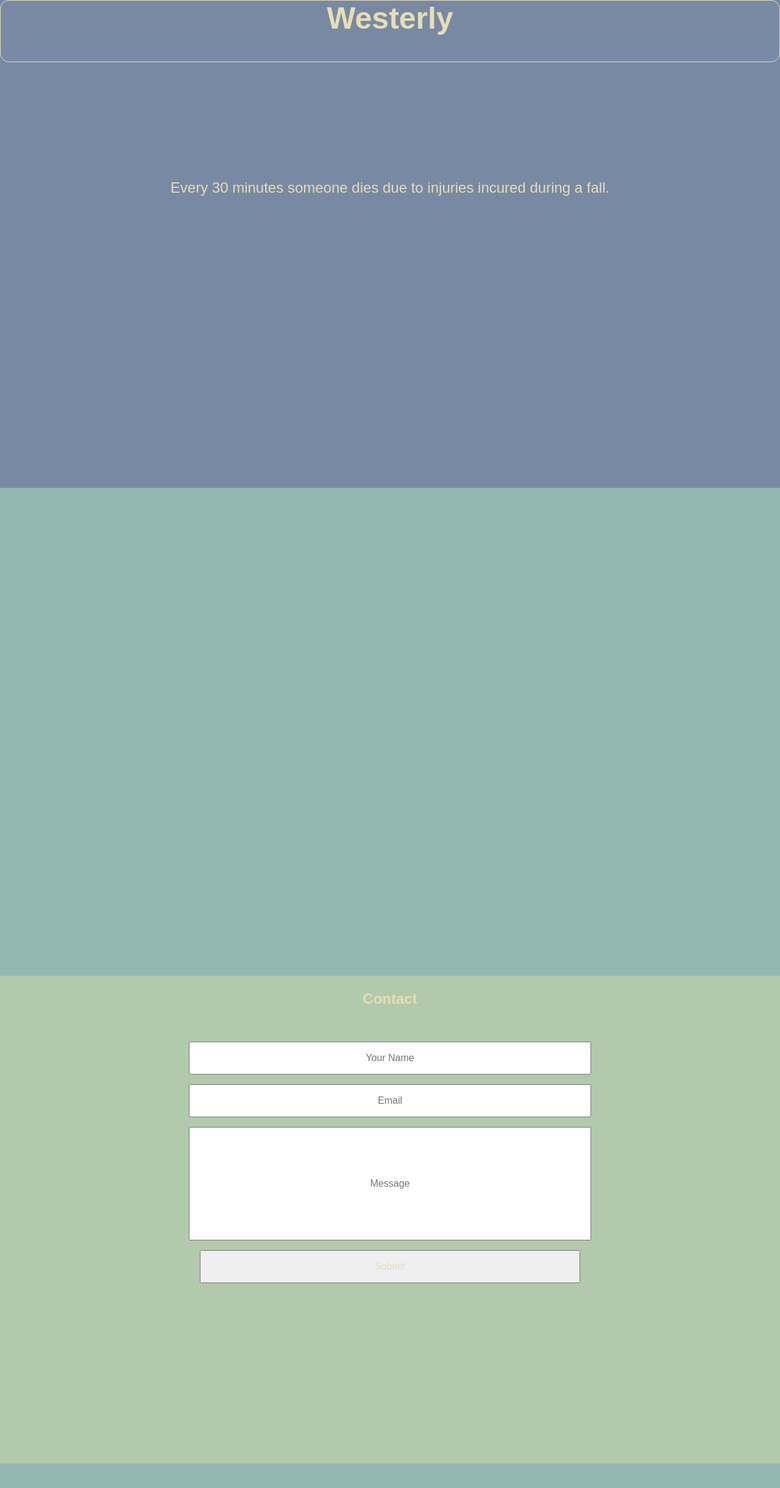
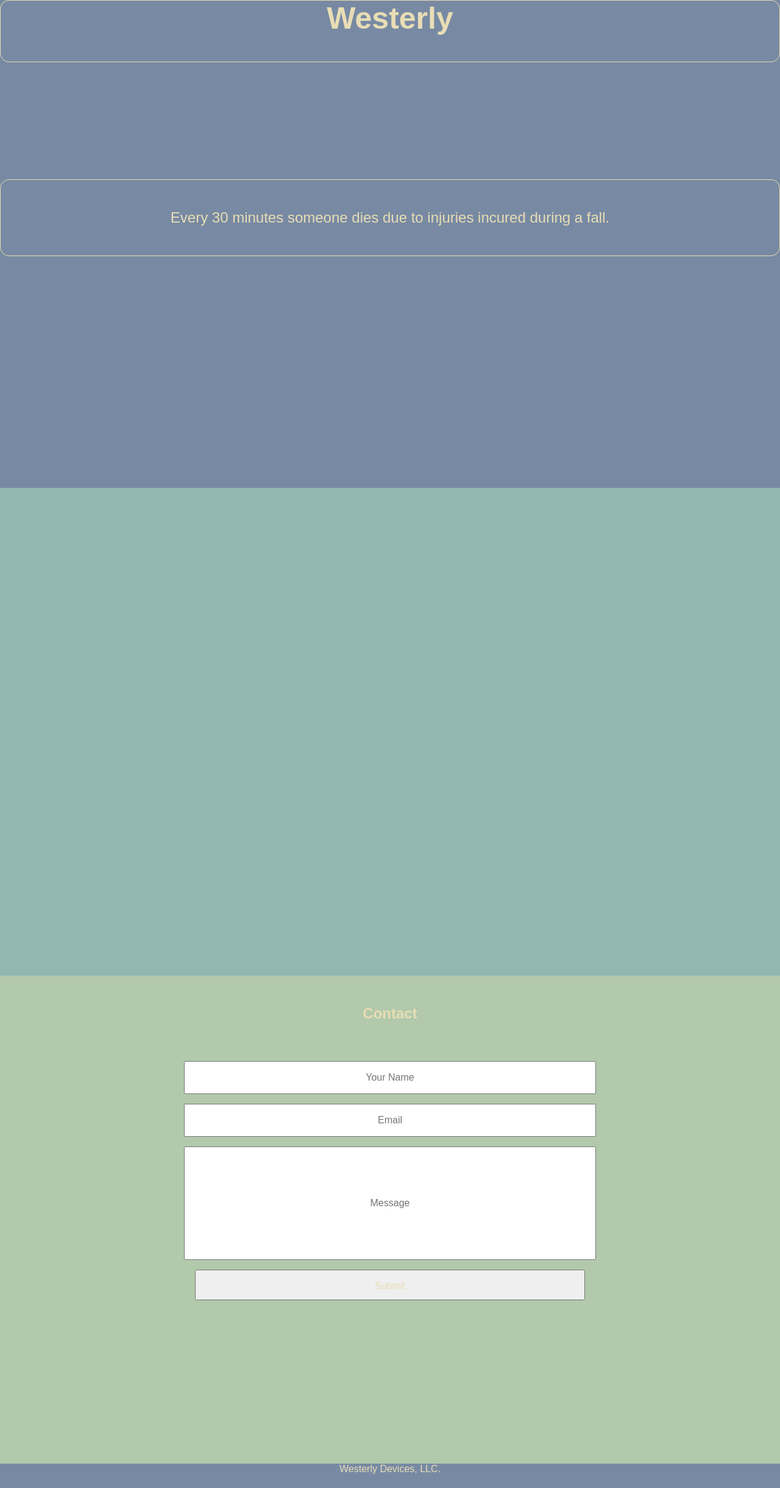
Before and after one commit to aadams22/westerly-homepage, a PHP site: page / in a window 1280 px wide. Shown: the whole page at 61% size. Before the commit the page ends 2400 px from the top, so only its background shows below. Run offline with PHP 8.4, Linux system fonts and the light colour scheme.

Commit message:
adding footer

```diff
--- a/index.html
+++ b/index.html
@@ -16,8 +16,7 @@
       <div class="data">Every 30 minutes someone dies due to injuries incured during a fall.</div>
     </section>
 
-    <section>
-    </section>
+    <section></section>
 
     <section>
       <h2>Contact</h2>
@@ -28,6 +27,6 @@
         <button>Submit</button>
       </form>
     </section>
-
+    <footer>Westerly Devices, LLC.</footer>
   </body>
 </html>
--- a/styles/main.css
+++ b/styles/main.css
@@ -23,18 +23,33 @@ h1 {
 }
 
 .data {
-	padding-top: 15%;
+	padding: 2em;
+	margin-top: 15%;
 	font-size: 1.5em;
+	border: 1px solid #E8DDB5;
+	border-radius: 15px;
 }
 
-section:nth-of-type(3) > * { padding: 1em; }
+h2 { padding: 2em; }
 
 form > * {
-	width: 50%;
+	width: 80%;
 	margin-top: 1em;
 	padding: 1em;
 	font-size: 1em;
 }
 
 input:nth-of-type(3) { height: 150px; }
-submit { height: 50px; }
+button { height: 50px; width: 30%; }
+
+
+footer {
+	height: 40px;
+	background-color: #788AA3;
+}
+
+@media (min-width: 480px) {
+    form > * {
+    		width: 50%;
+    }
+}
```
